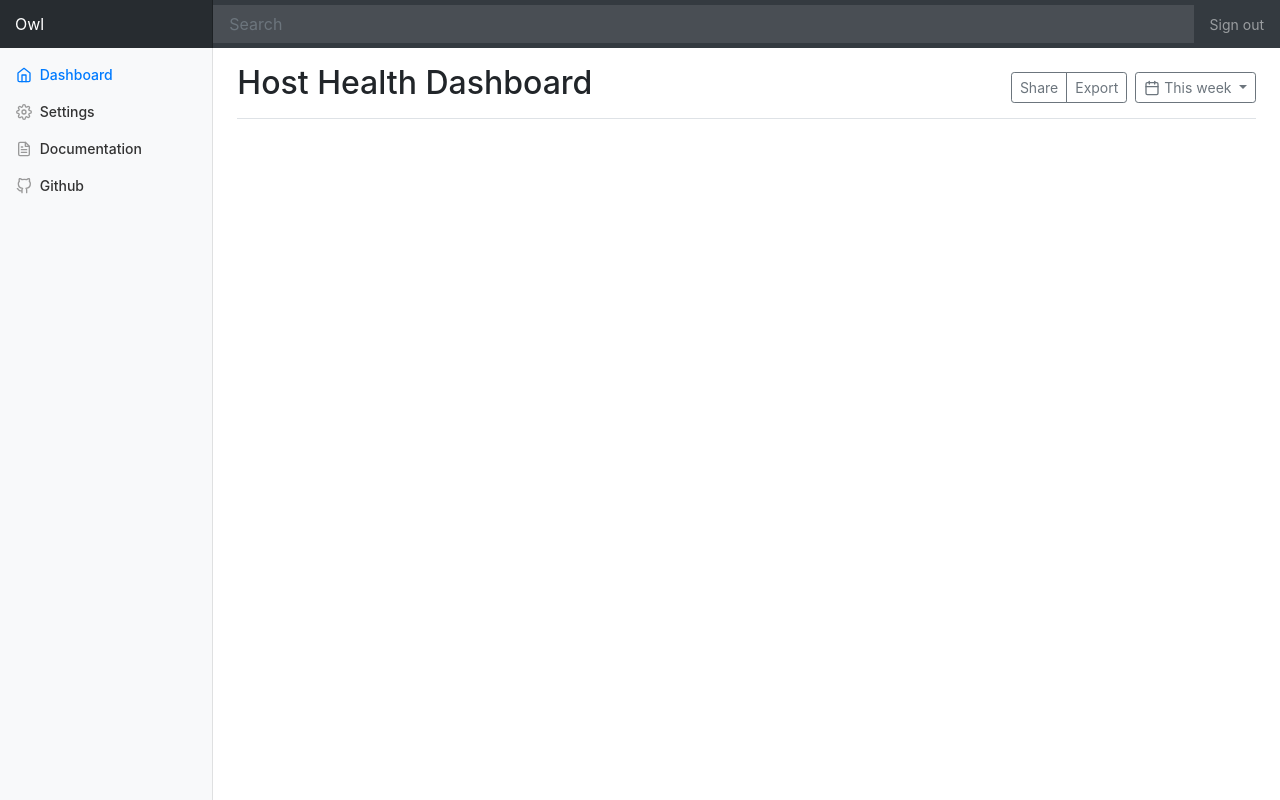
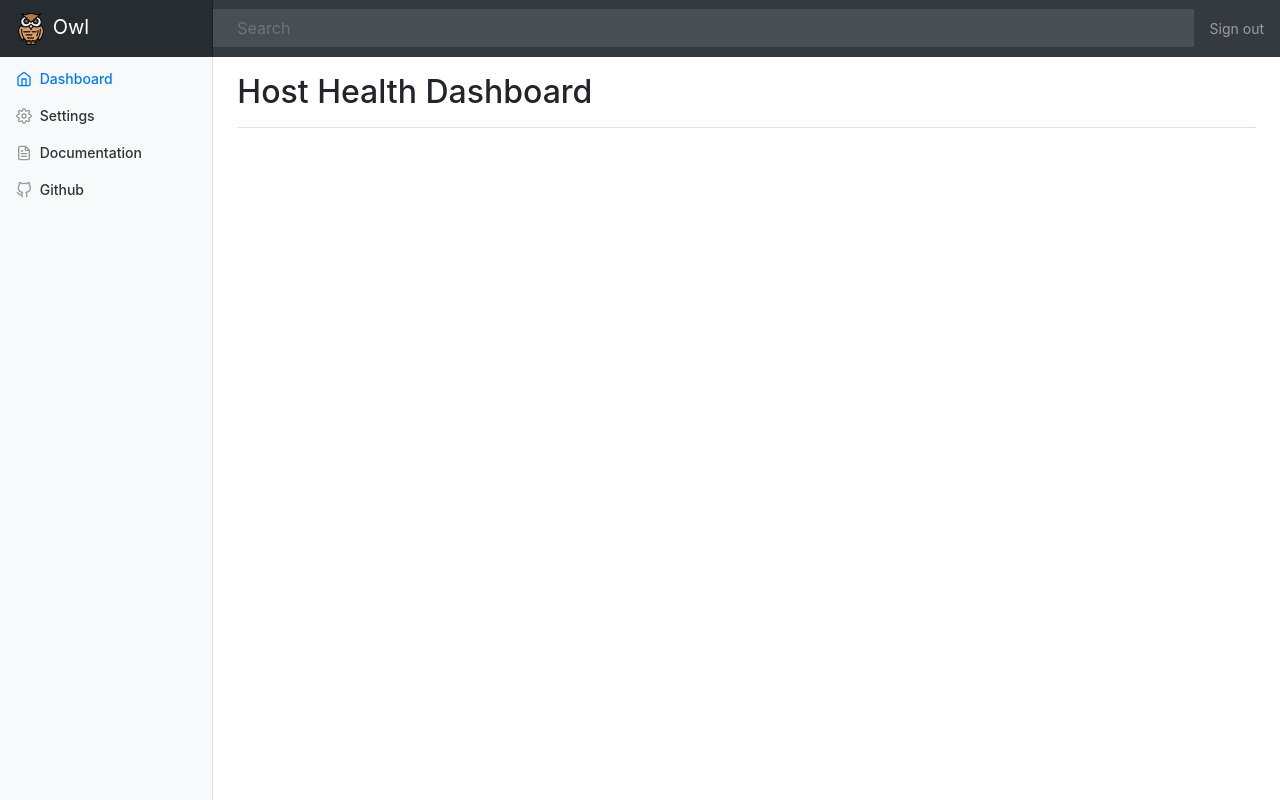
Before and after one commit to druwadi/owl, a Django app: template webservice/webservice/templates/webservice/index.html in a window 1280 px wide. Run offline with Django 3.2, Linux system fonts and the light colour scheme; the template is opened without the code that fills it, so the values that code supplies are empty; some libraries are stand-ins or nearby versions.

Commit message:
feat: adding remainder of prototype features and starting documentation

```diff
--- a/webservice/webservice/static/webservice/dashboard.css
+++ b/webservice/webservice/static/webservice/dashboard.css
@@ -27,7 +27,7 @@ body {
     position: sticky;
     top: 48px; /* Height of navbar */
     height: calc(100vh - 48px);
-    padding-top: .5rem;
+    padding-top: .75rem;
     overflow-x: hidden;
     overflow-y: auto; /* Scrollable contents if viewport is shorter than content. */
   }
@@ -63,13 +63,13 @@ body {
   .navbar-brand {
     padding-top: .75rem;
     padding-bottom: .75rem;
-    font-size: 1rem;
+    font-size: 1.25rem;
     background-color: rgba(0, 0, 0, .25);
     box-shadow: inset -1px 0 0 rgba(0, 0, 0, .25);
   }
 
   .navbar .form-control {
-    padding: .75rem 1rem;
+    padding: .75rem 1.5rem;
     border-width: 0;
     border-radius: 0;
   }
--- a/webservice/webservice/templates/webservice/index.html
+++ b/webservice/webservice/templates/webservice/index.html
@@ -9,8 +9,6 @@
 	<meta name="author" content="" />
 	<!--<link rel="icon" href="../../../../favicon.ico" /> -->
 
-	<title>Dashboard Template for Bootstrap</title>
-
 	<!-- Bootstrap core CSS -->
 	<link rel="stylesheet" href="https://stackpath.bootstrapcdn.com/bootstrap/4.3.1/css/bootstrap.min.css"
 		integrity="sha384-ggOyR0iXCbMQv3Xipma34MD+dH/1fQ784/j6cY/iJTQUOhcWr7x9JvoRxT2MZw1T" crossorigin="anonymous">
@@ -21,7 +19,7 @@
 
 <body>
 	<nav class="navbar navbar-dark sticky-top bg-dark flex-md-nowrap p-0">
-		<a class="navbar-brand col-sm-3 col-md-2 mr-0" href="#">Owl</a>
+		<a class="navbar-brand col-sm-3 col-md-2 mr-0" href="#"><img src="{% static 'images/wisdom.png' %}"> Owl</a>
 		<input class="form-control form-control-dark w-100" type="text" placeholder="Search" aria-label="Search" />
 		<ul class="navbar-nav px-3">
 			<li class="nav-item text-nowrap">
@@ -43,18 +41,18 @@
 						</li>
 						<li class="nav-item">
 							<a class="nav-link" href="#">
-								<span data-feather="settings"></span>
-								Settings
+							<span data-feather="settings"></span>
+							Settings
 							</a>
 						</li>
 						<li class="nav-item">
-							<a class="nav-link" href="#">
+							<a class="nav-link" href="https://github.com/cisc6597/owl/blob/master/README.md">
 								<span data-feather="file-text"></span>
 								Documentation
 							</a>
 						</li>
 						<li class="nav-item">
-							<a class="nav-link" href="#">
+							<a class="nav-link" href="https://github.com/cisc6597/owl">
 								<span data-feather="github"></span>
 								Github
 							</a>
@@ -67,16 +65,6 @@
 				<div
 					class="d-flex justify-content-between flex-wrap flex-md-nowrap align-items-center pb-2 mb-3 border-bottom">
 					<h1 class="h2">Host Health Dashboard</h1>
-					<div class="btn-toolbar mb-2 mb-md-0">
-						<div class="btn-group mr-2">
-							<button class="btn btn-sm btn-outline-secondary">Share</button>
-							<button class="btn btn-sm btn-outline-secondary">Export</button>
-						</div>
-						<button class="btn btn-sm btn-outline-secondary dropdown-toggle">
-							<span data-feather="calendar"></span>
-							This week
-						</button>
-					</div>
 				</div>
 				<div class="row">
 					<div class="col-lg-6 col-md-6">
```
Also changed, not shown: collector/collector.py (+21 -47 lines), webservice/webservice/views.py (+6 -18 lines), README.md, webservice/webservice/static/images/webapp.png (added), webservice/webservice/static/images/wisdom.png (added), webservice/webservice/static/images/wisdom512.png (added).
